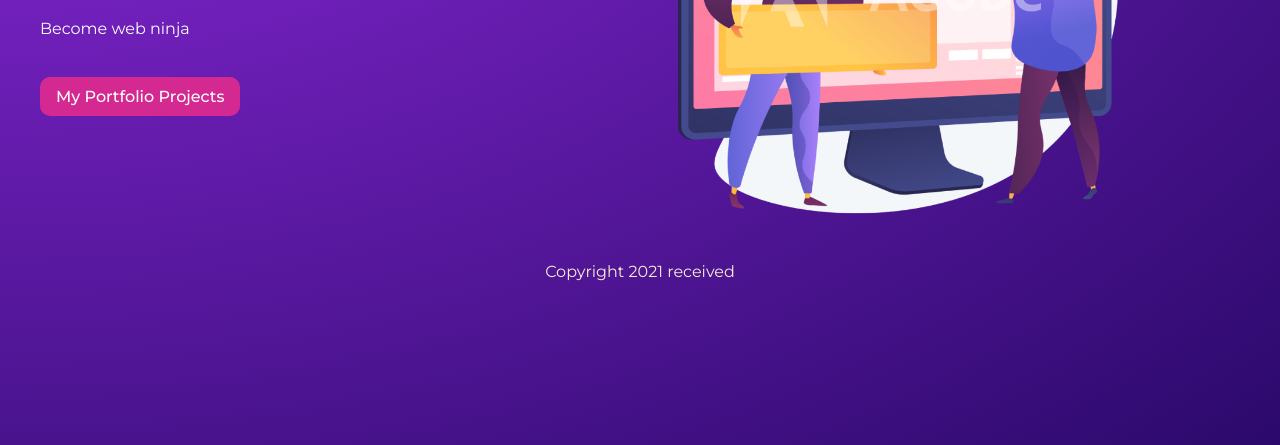
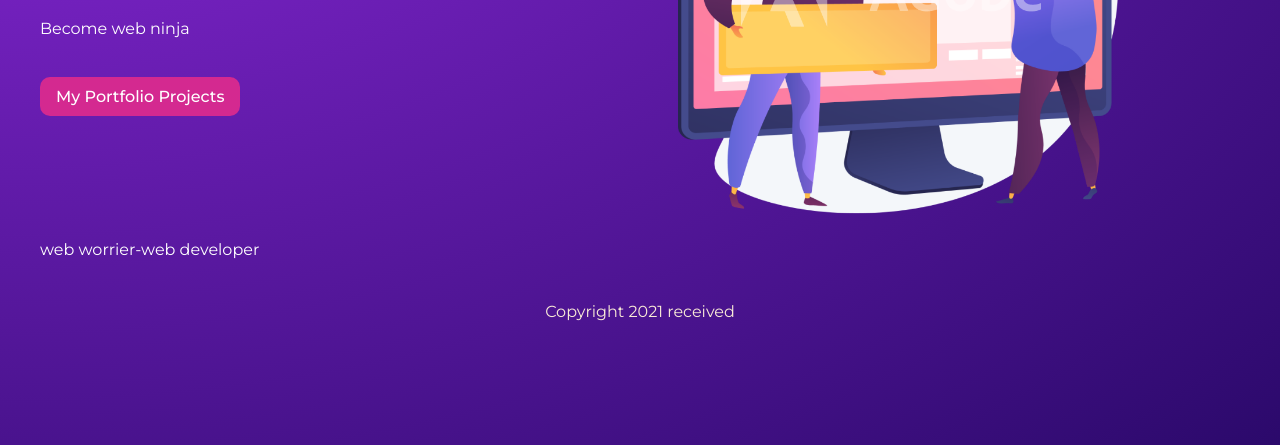
Before and after one commit to hareesh43/gatsby-wevdev, a Gatsby site: page / in a window 1280 px wide. Shown: the part 355-800 px from the top of the page. Built offline with nearby package versions, Linux system fonts and the light colour scheme; Gatsby itself is replaced by a stand-in of ours.

Commit message:
added grapthql quary to pages

```diff
--- a/gatsby-config.js
+++ b/gatsby-config.js
@@ -7,4 +7,9 @@
 module.exports = {
   /* Your site config here */
   plugins: [],
+  siteMetadata: {
+    title: "web worrier",
+    description: "web developer",
+    copyright: "Copyright 2021 web worrier",
+  },
 }
--- a/src/pages/index.js
+++ b/src/pages/index.js
@@ -2,7 +2,10 @@
 import React from "react"
 import Layout from "../components/Layout"
 import style from "../styles/home.module.css"
-export default function Home() {
+
+export default function Home({ data }) {
+  const { title, description } = data.site.siteMetadata
+
   return (
     <Layout>
       <section className={style.header}>
@@ -14,8 +17,22 @@
             My Portfolio Projects
           </Link>
         </div>
-        <img src="banner.png" alt="site banner" style = {{maxWidth: "80%"}} />
+        <img src="banner.png" alt="site banner" style={{ maxWidth: "80%" }} />
       </section>
+      <p>
+        {title}-{description}
+      </p>
     </Layout>
   )
 }
+
+export const query = graphql`
+  query SiteInfo {
+    site {
+      siteMetadata {
+        title
+        description
+      }
+    }
+  }
+`
```
